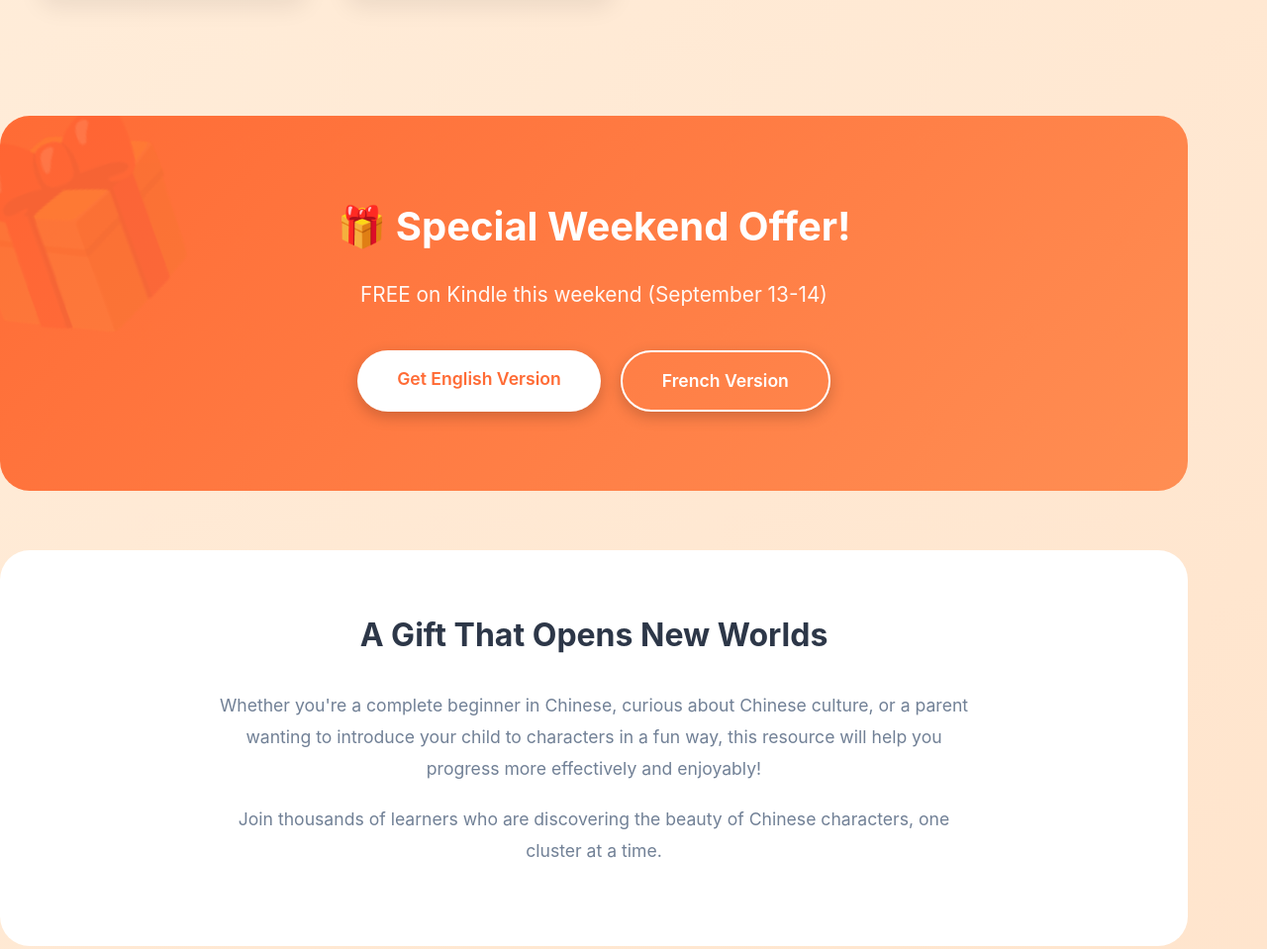
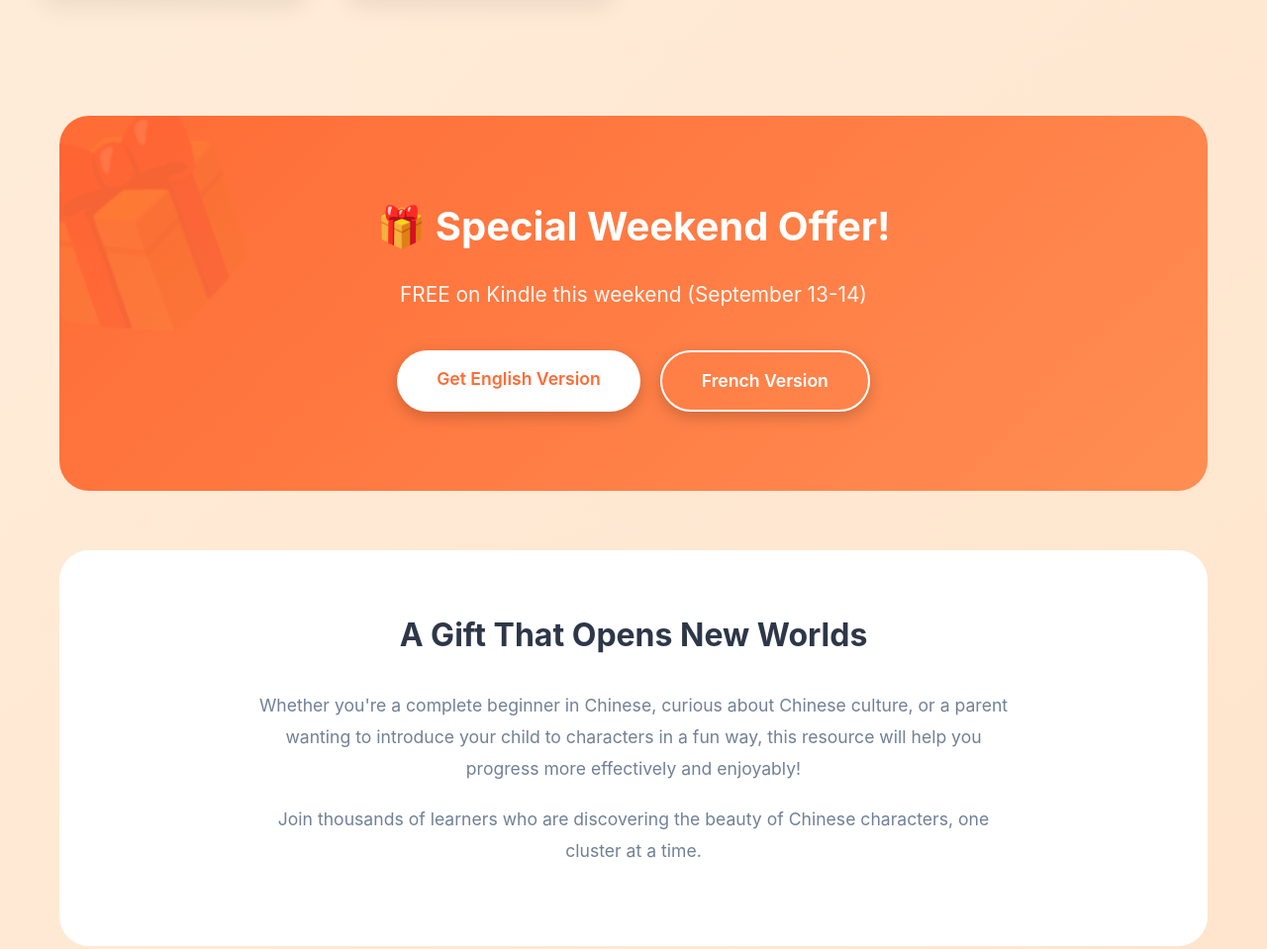
Before and after one commit to eliot29/mandarincluster, a plain HTML site: page index.html in a window 1280 px wide. Shown: the part 2630-3589 px from the top of the page at 99% size. Drawn offline with Linux system fonts and the light colour scheme.

Commit message:
Update index.html

```diff
--- a/index.html
+++ b/index.html
@@ -583,7 +583,8 @@
     </section>
 
     <!-- CTA Section -->
-    <section class="cta container">
+    <div class="container">
+        <section class="cta">
             <h2 class="en">🎁 Special Weekend Offer!</h2>
             <h2 class="fr">🎁 Offre spéciale du week-end!</h2>
 
@@ -597,9 +598,11 @@
                 <a href="https://www.amazon.fr/dp/B0FPMHKMF1" class="btn btn-secondary fr" target="_blank">Version anglaise</a>
             </div>
         </section>
+    </div>
 
     <!-- About Section -->
-    <section class="about container">
+    <div class="container">
+        <section class="about">
             <div class="about-content">
                 <h2 class="en">A Gift That Opens New Worlds</h2>
                 <h2 class="fr">Un cadeau qui ouvre de nouveaux mondes</h2>
@@ -611,6 +614,7 @@
                 <p class="fr">Rejoignez des milliers d'apprenants qui découvrent la beauté des caractères chinois, un groupe à la fois.</p>
             </div>
         </section>
+    </div>
 
     <!-- Footer -->
     <footer>
```
Lines whose indentation alone changed are shown as unchanged.
